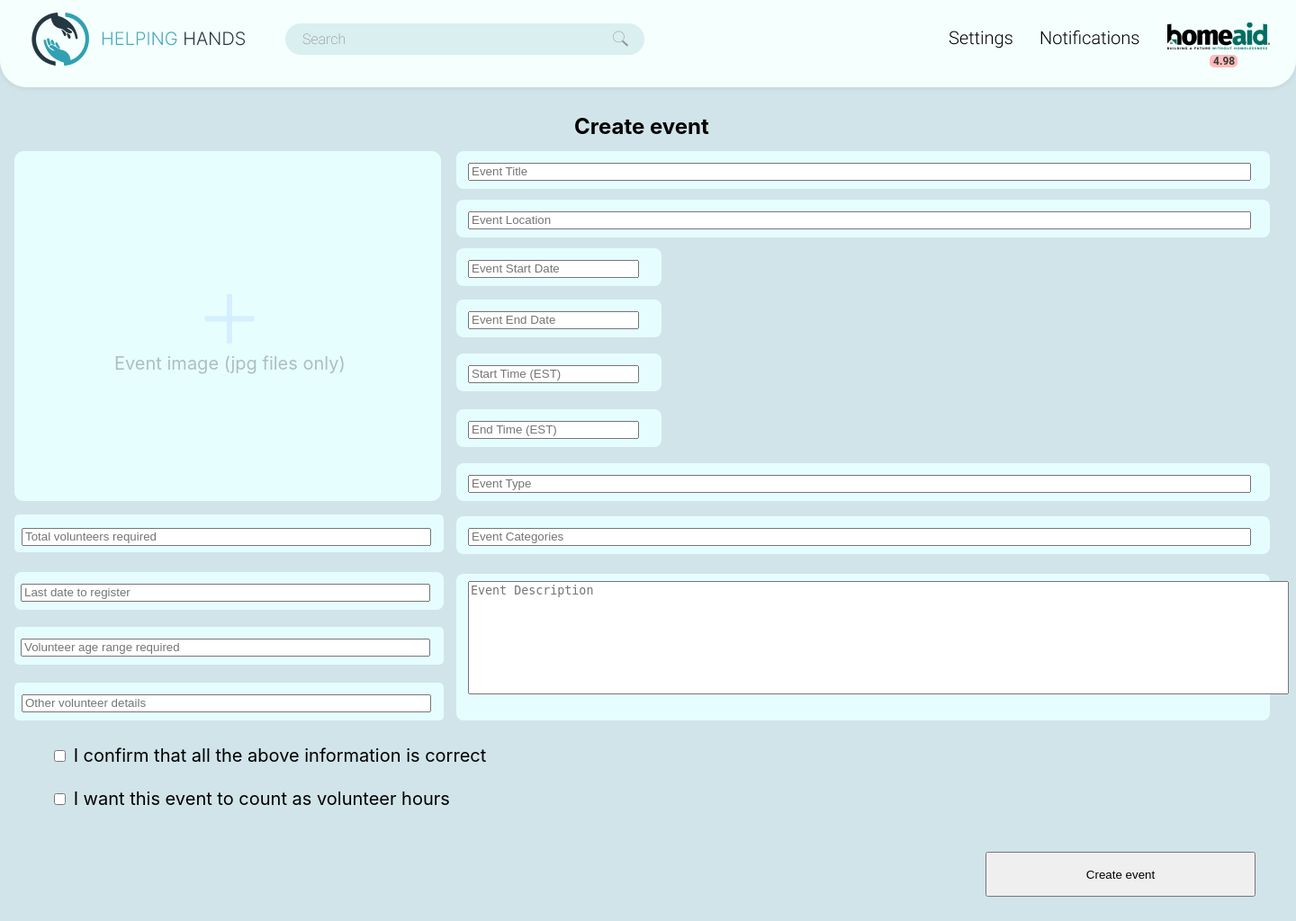
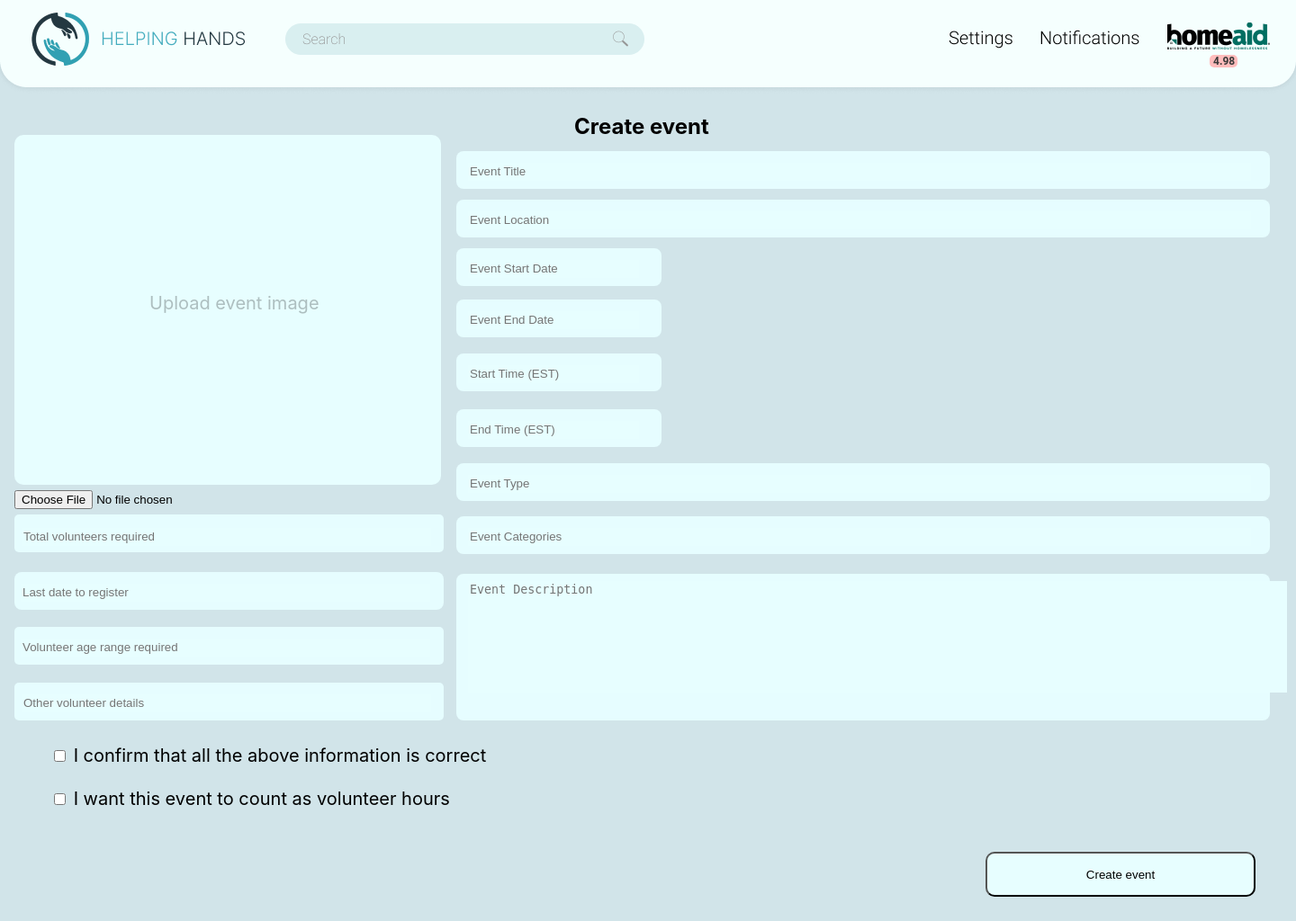
Before and after one commit to cse442-at-ub/helpinghands, a PHP site: page /eventlisting.html in a window 1440 px wide. Shown: the whole page at 90% size. Run offline with PHP 8.4, Linux system fonts and the light colour scheme; some libraries are stand-ins or nearby versions.

Commit message:
Added the option to upload images in the form

```diff
--- a/css/eventlisting.css
+++ b/css/eventlisting.css
@@ -17,7 +17,7 @@
   position: absolute;
   width: 474px;
   height: 389px;
-  top: 168px;
+  top: 150px;
   left: 16px;
   background-color: #e7feff;
   border-radius: 10px;
@@ -25,8 +25,8 @@
 
 .posting-page .text-wrapper {
   position: absolute;
-  top: 224px;
-  left: 111px;
+  top: 175px;
+  left: 150px;
   font-family: "Inter", Helvetica;
   font-weight: 400;
   color: #00000040;
@@ -40,8 +40,7 @@
   position: absolute;
   width: 55px;
   height: 55px;
-  top: 159px;
-  left: 236px;
+  top: 395px;
 }
 
 .posting-page .rectangle {
@@ -359,3 +358,28 @@
   line-height: normal;
   white-space: nowrap;
 }
+
+input[type="text"], textarea {
+  background-color : #e7feff;
+  border: none;
+}
+
+input:focus, textarea:focus {
+  outline: none;
+}
+
+input[type="submit"] {
+  background-color: #e7feff;
+  border-radius: 10px;
+}
+
+#display_image {
+  position: absolute;
+  width: 474px;
+  height: 389px;
+  border-radius: 10px;
+  background-position: center;
+  background-size: cover;
+  background-repeat: no-repeat;
+  z-index: 1;
+}
--- a/eventlisting.html
+++ b/eventlisting.html
@@ -1,19 +1,13 @@
 <!DOCTYPE html>
 <html>
    <head>
+      <meta content='width=device-width, initial-scale=1' name='viewport'/>
       <link rel="stylesheet" href="/css/globals.css" />
       <link rel="stylesheet" href="css/eventlisting.css" />
    </head>
    <body>
       <div class="posting-page">
          <div class="div">
-            <div class="overlap">
-               <p class="text-wrapper">Event image (jpg files only)</p>
-               <div class="overlap-group">
-                  <div class="rectangle"></div>
-                  <div class="rectangle-2"></div>
-               </div>
-            </div>
             <div class="text-wrapper-2">Create event</div>
             <div class="PFP-wrapper">
                <div class="PFP">
@@ -23,8 +17,15 @@
                   <div class="profile-pic"></div>
                </div>
             </div>
-            <div class="event_form">
+            <div class="event-form">
                <form>
+                  <div class="overlap">
+                     <div id="display_image"></div>
+                     <div class="overlap-group">
+                        <input type="file" id="image_input" accept="image/*">
+                     </div>
+                     <p class="text-wrapper">Upload event image</p>
+                  </div>
                   <div class="overlap-2">
                      <div class="text-wrapper-4">
                         <input type="text" id="event_title" name="event_title" placeholder="Event Title" style="width: 870px; height: 20px;">
@@ -35,19 +36,28 @@
                         <input type="text" id="event_location" name="event_location" placeholder="Event Location" style="width: 870px; height: 20px;">
                      </div>
                   </div>
-                  <div class="event-type-wrapper">
-                     <div class="text-wrapper-4">
-                      <input type="text" id="event_type" name="event_type" placeholder="Event Type" style="width: 870px; height: 20px;">
-                    </div>
-                  </div>
                   <div class="overlap-4">
                      <div class="text-wrapper-4">
                         <input type="text" id="event_startdate" name="event_startdate" placeholder="Event Start Date" style="width: 190px; height: 20px;">
                      </div>
                   </div>
+                  <div class="overlap-11">
+                     <div class="text-wrapper-4">
+                        <input type="text" id="event_enddate" name="event_enddate" placeholder="Event End Date" style="width: 190px; height: 20px;">
+                     </div>
+                  </div>
                   <div class="overlap-5">
                      <div class="text-wrapper-4"><input type="text" id="event_start_time" name="event_start_time" placeholder="Start Time (EST)" style="width: 190px; height: 20px;">
                      </div>
+                  </div>
+                  <div class="overlap-6">
+                     <div class="text-wrapper-4"><input type="text" id="event_end_time" name="event_end_time" placeholder="End Time (EST)" style="width: 190px; height: 20px;">
+                     </div>
+                  </div>
+                  <div class="event-type-wrapper">
+                     <div class="text-wrapper-4">
+                      <input type="text" id="event_type" name="event_type" placeholder="Event Type" style="width: 870px; height: 20px;">
+                    </div>
                   </div>
                   <div class="event-categories-wrapper">
                      <div class="text-wrapper-4">
@@ -59,13 +69,13 @@
                       <textarea style="resize:none" id="event_description" name="event_description" placeholder="Event Description" cols="111" rows="8"></textarea>
                     </div>
                   </div>
-                  <div class="overlap-6">
-                     <div class="text-wrapper-4"><input type="text" id="event_end_time" name="event_end_time" placeholder="End Time (EST)" style="width: 190px; height: 20px;">
-                     </div>
-                  </div>
                   <div class="overlap-7">
                      <div class="text-wrapper-5">
                       <input type="text" id="total_volunteers" name="total_volunteers" placeholder="Total volunteers required" style="width: 455px; height: 20px;">
+                    </div>
+                  </div>
+                  <div class="overlap-10">
+                     <div class="text-wrapper-6"><input type="text" id="last_date" name="last_date" placeholder="Last date to register" style="width: 455px; height: 20px;">
                     </div>
                   </div>
                   <div class="overlap-8">
@@ -76,15 +86,6 @@
                      <div class="text-wrapper-7"><input type="text" id="other_details" name="other_details" placeholder="Other volunteer details" style="width: 455px; height: 20px;">
                     </div>
                   </div>
-                  <div class="overlap-10">
-                     <div class="text-wrapper-6"><input type="text" id="last_date" name="last_date" placeholder="Last date to register" style="width: 455px; height: 20px;">
-                    </div>
-                  </div>
-                  <div class="overlap-11">
-                     <div class="text-wrapper-4">
-                        <input type="text" id="event_enddate" name="event_enddate" placeholder="Event End Date" style="width: 190px; height: 20px;">
-                     </div>
-                  </div>
                   <p class="p">
                     <input type="checkbox" id="form_confirm" name="form_confirm" value="yes">
                     <label for="form_confirm"> I confirm that all the above information is correct</label><br><br>
@@ -93,11 +94,12 @@
                   </p>
                   <div class="overlap-12">
                     <!--<div class="text-wrapper-8">Publish Event</div>-->
-                    <input type="submit" value="Create event" style="height:50px; width: 300px;px">
+                    <input type="submit" value="Create event" style="height:50px; width: 300px;">
                  </div>
                </form>
             </div>
          </div>
       </div>
+      <script src="js/eventlisting.js"></script>
    </body>
 </html>
--- /dev/null
+++ b/js/eventlisting.js
@@ -0,0 +1,12 @@
+const image_input = document.querySelector("#image_input");
+var upload_image = "";
+
+image_input.addEventListener("change", function(){
+    console.log(image_input.value);
+    const reader = new FileReader();
+    reader.addEventListener("load", () => {
+        uploaded_image = reader.result;
+        document.querySelector("#display_image").style.backgroundImage = `url(${uploaded_image})`;
+    });
+    reader.readAsDataURL(this.files[0]);
+})
```
